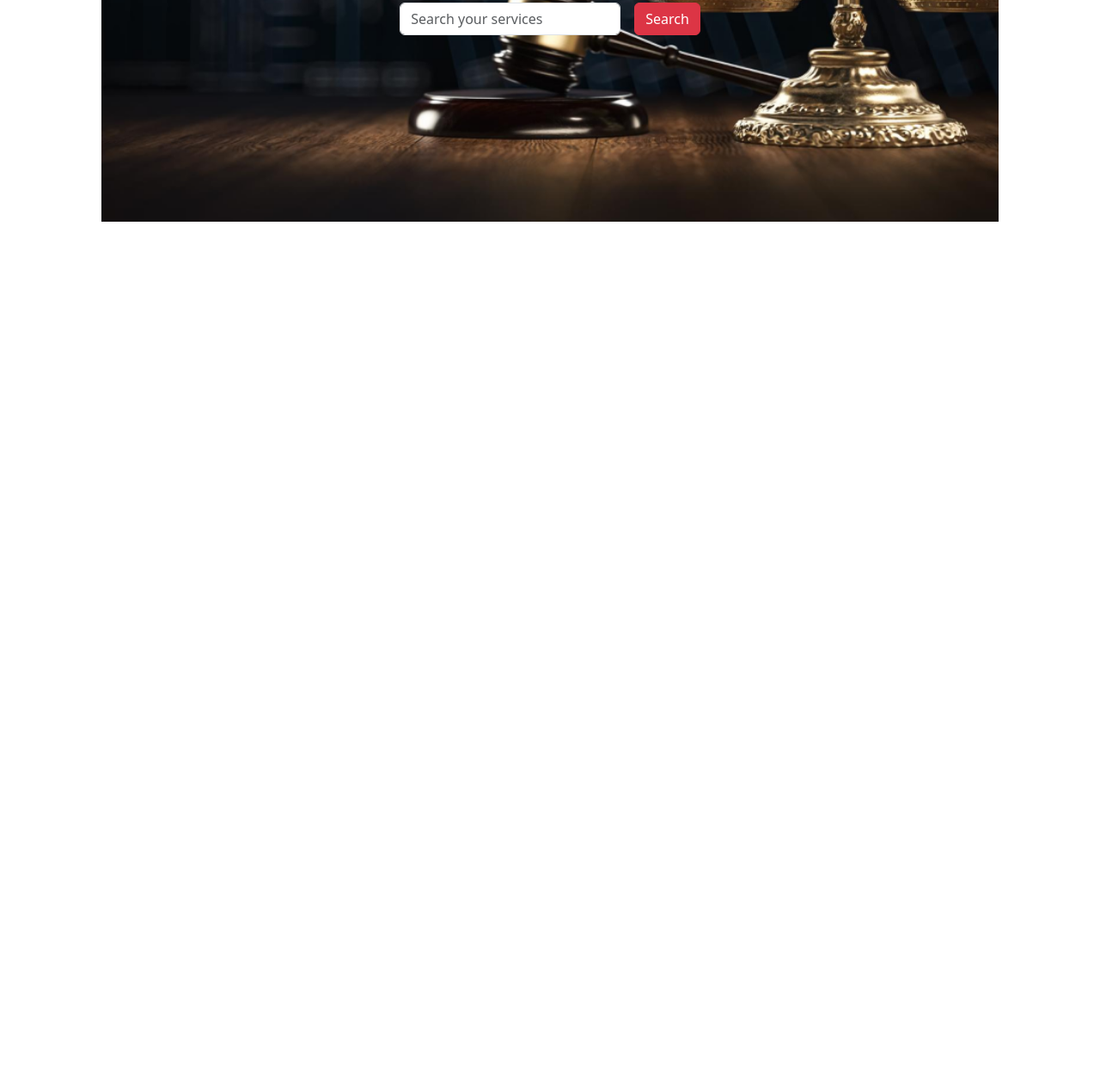
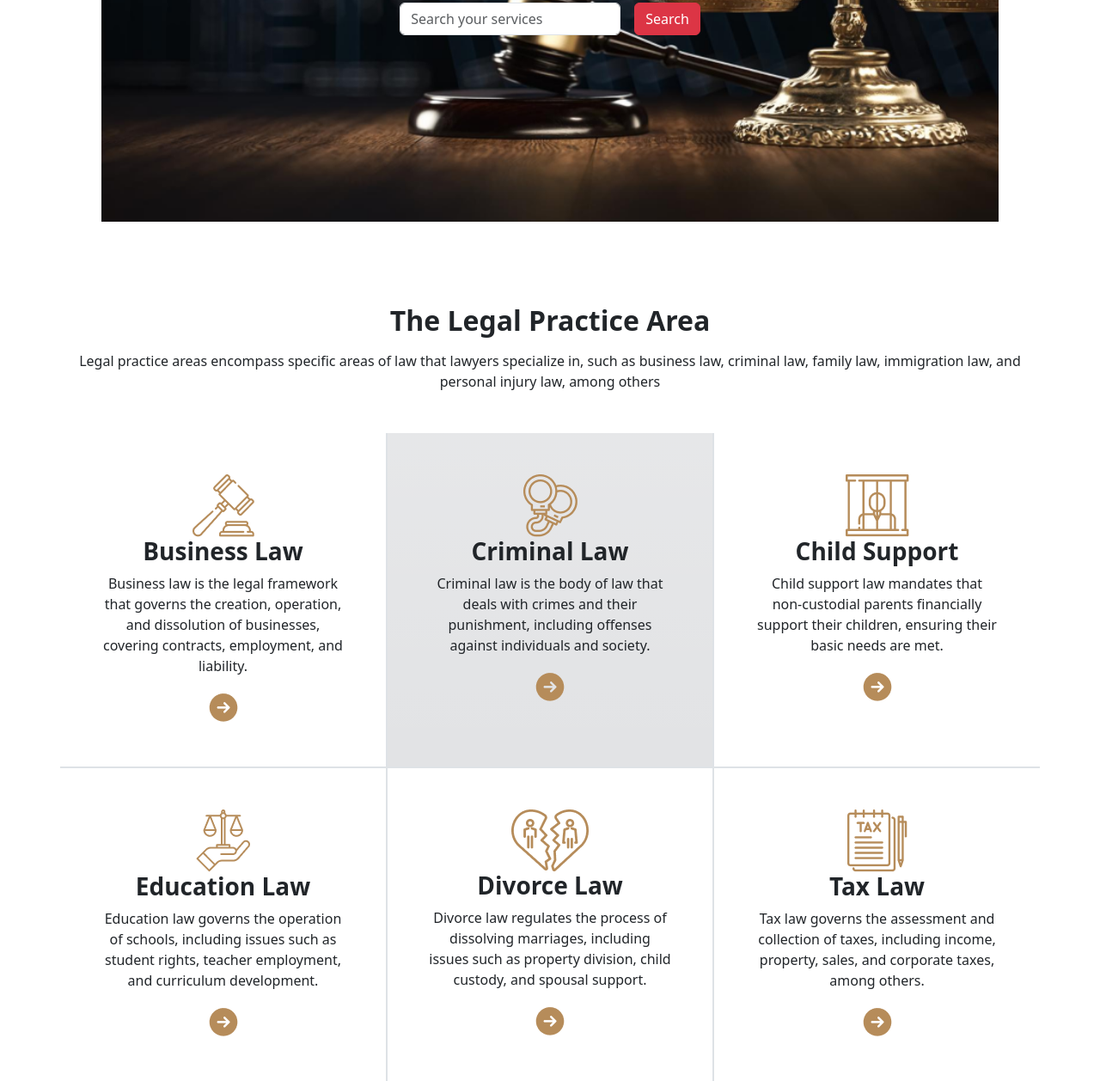
Before and after one commit to Md-Arman-Hosen/legal-house-bootstrap, a plain HTML site: page index.html in a window 1280 px wide. Shown: the part 588-1846 px from the top of the page at 86% size. Before the commit the page ends 894 px from the top, so only its background shows below. Drawn offline with nearby package versions, Linux system fonts and the light colour scheme; a web font is replaced by a local one.

Commit message:
added legal practice area

```diff
--- a/index.html
+++ b/index.html
@@ -86,7 +86,73 @@
         </section>
     </header>
 
+    <!-- main starts -->
+    <main>
 
+                        <!-- Legal Practice Area section start-->
+        <section class="container mt-5">
+            <div class="text-center">
+                <h2 class="mb-3 fw-bold">The Legal Practice Area</h2>
+                <p>Legal practice areas encompass specific areas of law that lawyers specialize in, such as business law, criminal law, family law, immigration law, and personal injury law, among others
+                </p>
+            </div>
+            <div class="row row-cols-1 row-cols-lg-3 mt-5">
+                <!-- card no 1 -->
+                <div class="text-center mx-auto col p-5 border-bottom border-end">
+                    <img src="images/business.png" alt="">
+                    <h3 class="fw-semibold">Business Law</h3>
+                    <p>Business law is the legal framework that governs the creation, operation, and dissolution of businesses, covering contracts, employment, and liability.
+                    </p>
+                    <img src="images/Frame.png" alt="">
+                </div>
+                <!-- card no 2 -->
+
+                <div class="text-center mx-auto col p-5 border-start border-bottom border-end bg-secondary-subtle bg-gradient bg-opacity-10">
+                    <img src="images/criminal.png" alt="">
+                    <h3 class="fw-semibold">Criminal Law</h3>
+                    <p>Criminal law is the body of law that deals with crimes and their punishment, including offenses against individuals and society.
+                    </p>
+                    <img src="images/Frame.png" alt="">
+                </div>
+                <!-- card no 3 -->
+
+                <div class="text-center mx-auto col p-5 border-bottom border-start">
+                    <img src="images/child.png" alt="">
+                    <h3 class="fw-semibold">Child Support</h3>
+                    <p>Child support law mandates that non-custodial parents financially support their children, ensuring their basic needs are met.
+                    </p>
+                    <img src="images/Frame.png" alt="">
+                </div>
+                <!-- card no 4 -->
+
+                <div class="text-center mx-auto col p-5 border-top border-end">
+                    <img src="images/education.png" alt="">
+                    <h3 class="fw-semibold">Education Law</h3>
+                    <p>Education law governs the operation of schools, including issues such as student rights, teacher employment, and curriculum development.
+                    </p>
+                    <img src="images/Frame.png" alt="">
+                </div>
+                <!-- card no 5 -->
+
+                <div class="text-center mx-auto col p-5 border-top border-start border-end">
+                    <img src="images/divorce.png" alt="">
+                    <h3 class="fw-semibold">Divorce Law</h3>
+                    <p>Divorce law regulates the process of dissolving marriages, including issues such as property division, child custody, and spousal support.
+                    </p>
+                    <img src="images/Frame.png" alt="">
+                </div>
+                <!-- card no 6 -->
+
+                <div class="text-center mx-auto col p-5 border-top border-start">
+                    <img src="images/tax.png" alt="">
+                    <h3 class="fw-semibold">Tax Law</h3>
+                    <p>Tax law governs the assessment and collection of taxes, including income, property, sales, and corporate taxes, among others.
+                    </p>
+                    <img src="images/Frame.png" alt="">
+                </div>
+            </div>
+        </section>
+    </main>
 
     <!-- bootstrap js cdn -->
     <script src="https://cdn.jsdelivr.net/npm/bootstrap@5.3.0-alpha1/dist/js/bootstrap.bundle.min.js"
```
